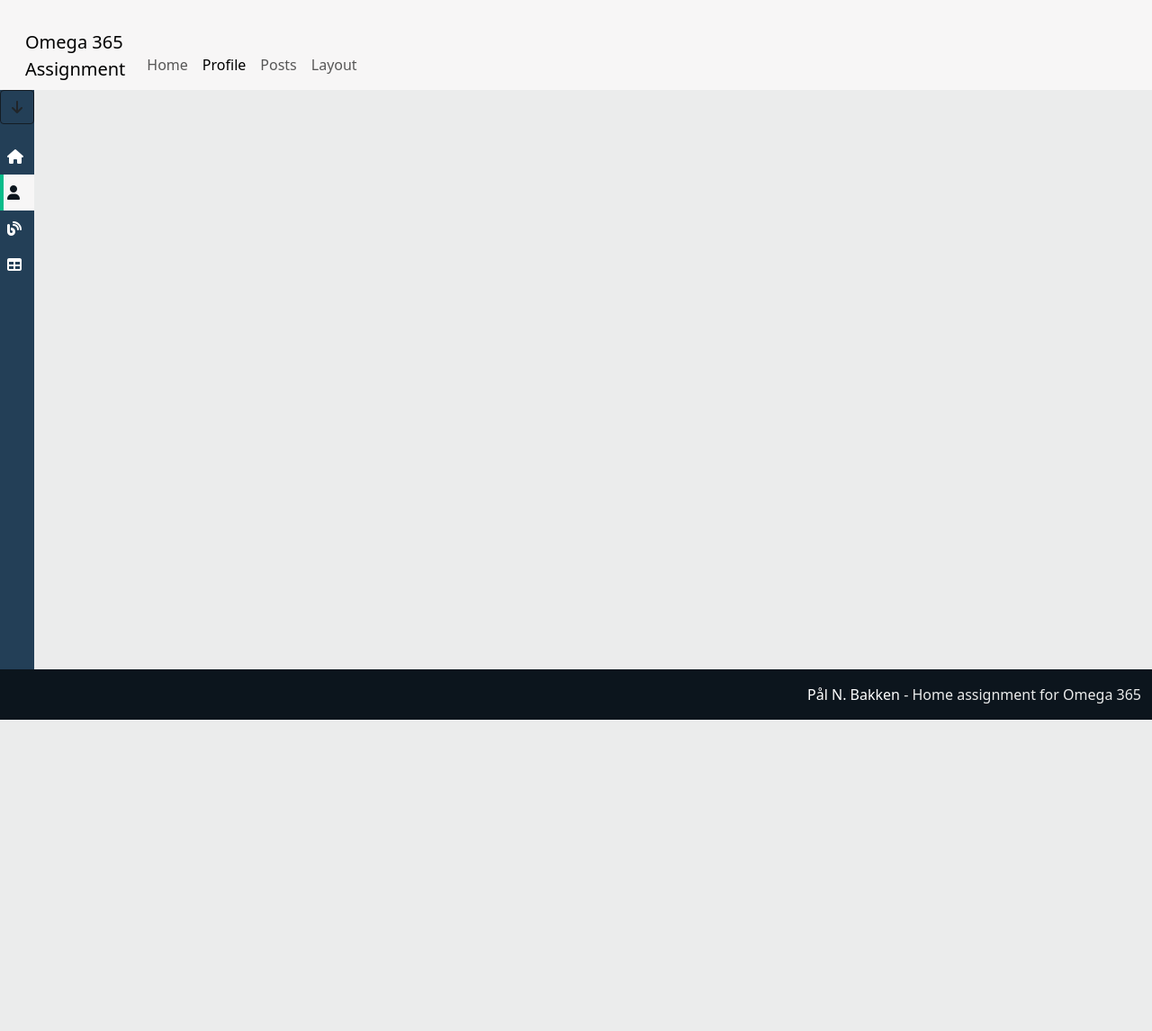
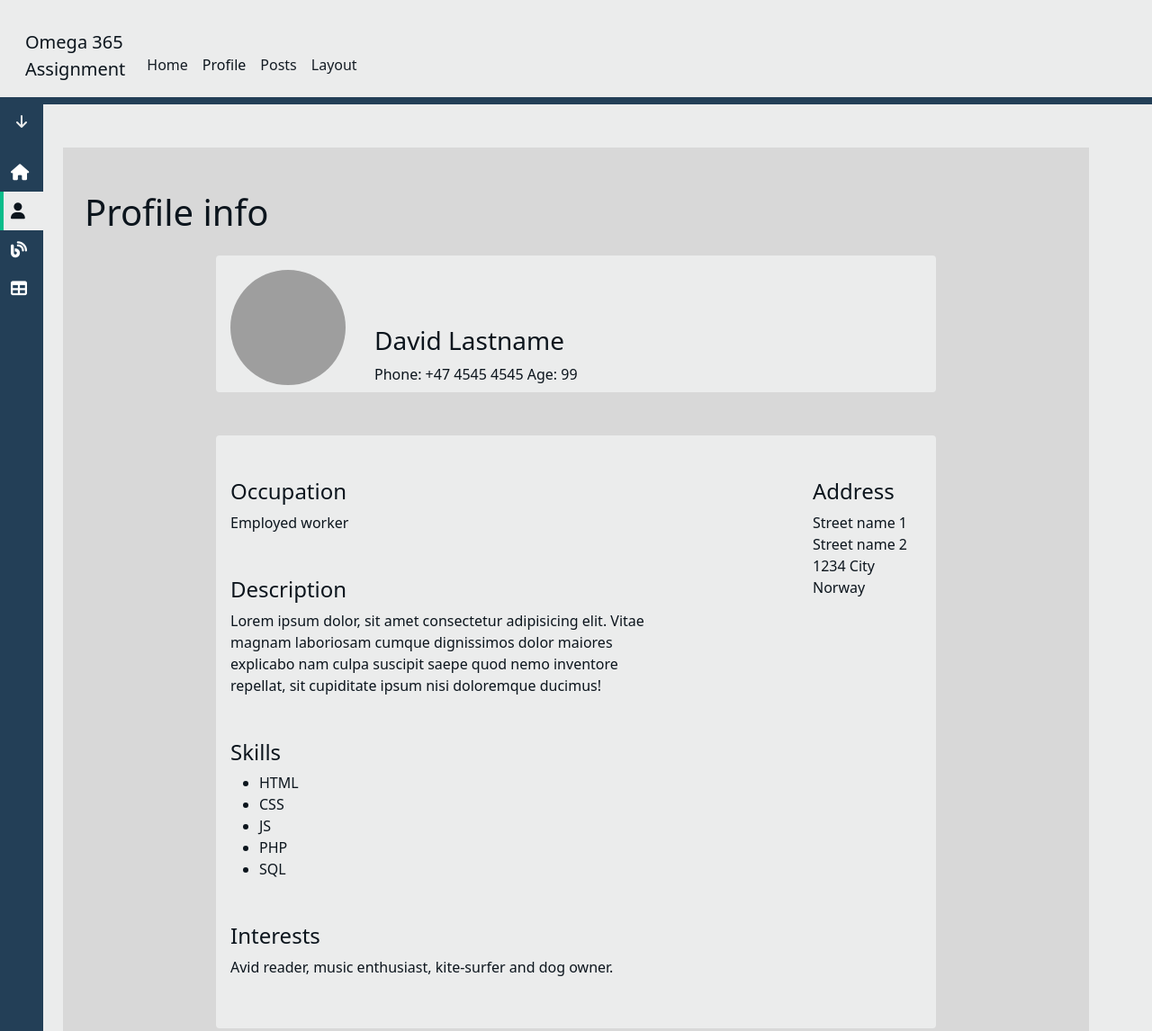
Before and after one commit to mohamad-j/omega365_task, a plain HTML site: page profile.html in a window 1280 px wide. Shown: the top 1146 px of the page at 90% size. Before the commit the page ends 800 px from the top, so only its background shows below. Drawn offline with nearby package versions, Linux system fonts and the light colour scheme; grey boxes are pictures that could not be loaded.

Commit message:
Add basic profile page info, minor html cleanup

```diff
--- a/profile.html
+++ b/profile.html
@@ -97,7 +97,7 @@
                 <li class="sidebar-nav-item gap-1">
                   <a
                     href="./profile.html"
-                    class="sidebar-nav-link px-2 py-2 px-2 py-2 active"
+                    class="sidebar-nav-link px-2 py-2 active"
                     aria-current="page"
                   >
                     <i class="fa-solid fa-user"></i>
@@ -107,7 +107,7 @@
                 <li class="sidebar-nav-item gap-1">
                   <a
                     href="./posts.html"
-                    class="sidebar-nav-link px-2 py-2 px-2 py-2"
+                    class="sidebar-nav-link px-2 py-2"
                     aria-current="page"
                   >
                     <i class="fa-solid fa-blog"></i>
@@ -125,13 +125,113 @@
           </div>
         </div>
       </div>
-      <main class="container-fluid"></main>
+      <main class="container-fluid">
+        <section
+          class="container-sm profile-section mt-5 py-5 d-flex-column align-items-center"
+        >
+          <div class="container-fluid mb-3">
+            <h1>Profile info</h1>
+          </div>
+          <div
+            class="profile-info-container profile-header-info px-3 pt-3 pb-2"
+          >
+            <div class="profile-avatar-container">
+              <img
+                src="./assets/img/dave.png"
+                style="
+                  width: 128px;
+                  height: 128px;
+                  border-radius: 50%;
+                  object-fit: cover;
+                  object-position: center top;
+                "
+              />
+            </div>
+            <div>
+              <div class="profile-name"><h3>David Lastname</h3></div>
+              <span class="tel">Phone: +47 4545 4545</span>
+              <span class="age">Age: 99</span>
+            </div>
+          </div>
+          <div class="profile-info-container px-3 pt-5 pb-2 mt-5">
+            <div
+              class="main-profile-info-wrapper d-flex flex-row flex-wrap-reverse"
+            >
+              <div class="col-sm-9">
+                <div class="profile-info-group mb-5">
+                  <h4>Occupation</h4>
+                  <p>Employed worker</p>
+                </div>
+                <div class="profile-info-group mb-5">
+                  <h4>Description</h4>
+                  <p>
+                    Lorem ipsum dolor, sit amet consectetur adipisicing elit.
+                    Vitae magnam laboriosam cumque dignissimos dolor maiores
+                    explicabo nam culpa suscipit saepe quod nemo inventore
+                    repellat, sit cupiditate ipsum nisi doloremque ducimus!
+                  </p>
+                </div>
+                <div class="profile-info-group mb-5">
+                  <h4>Skills</h4>
+                  <ul class="">
+                    <li>HTML</li>
+                    <li>CSS</li>
+                    <li>JS</li>
+                    <li>PHP</li>
+                    <li>SQL</li>
+                  </ul>
+                </div>
+                <div class="profile-info-group mb-5">
+                  <h4>Interests</h4>
+                  <p>
+                    Avid reader, music enthusiast, kite-surfer and dog owner.
+                  </p>
+                </div>
+              </div>
+              <div class="col-sm-3 d-flex flex-column align-items-end mb-5">
+                <div class="profile-info-group me-3">
+                  <h4>Address</h4>
+                  <p>
+                    Street name 1<br />
+                    Street name 2<br />
+                    1234 City<br />
+                    Norway
+                  </p>
+                </div>
+              </div>
+            </div>
+          </div>
+        </section>
+      </main>
     </div>
     <footer class="container-fluid py-3 d-flex justify-content-end">
       <span>
-        <a href="https://pnbakken.com" class="text-white">Pål N. Bakken</a>
+        <a href="https://pnbakken.com" class="">Pål N. Bakken</a>
         - Home assignment for Omega 365
       </span>
     </footer>
   </body>
 </html>
+
+<style>
+  .profile-section {
+    background-color: var(--color-background-alt);
+    display: flex;
+    flex-direction: column;
+    align-items: center;
+  }
+
+  .profile-info-container {
+    width: 100%;
+    max-width: 800px;
+    background-color: var(--color-background);
+    border-radius: 4px;
+  }
+
+  .profile-header-info {
+    display: flex;
+    align-items: flex-end;
+    flex-wrap: wrap;
+    gap: 32px;
+  }
+</style>
--- a/script.js
+++ b/script.js
@@ -1,6 +1,6 @@
-//Global INIT
-
+//Global init
 $(document).ready(function () {
+  (function initSidebar() {
     $(document).find(".btn-toggle-sidebar").off().on("click", toggleSidebar);
 
     $(document)
@@ -12,6 +12,7 @@ $(document).ready(function () {
       .on("mouseleave", function () {
         $(this).find(".sidebar").removeClass("show");
       });
+  })();
 });
 
 /**
--- a/style.css
+++ b/style.css
@@ -1,10 +1,10 @@
 :root {
   --color-indigo: #233f57;
-  --color-lapis: rgb(28, 79, 124);
+  --color-lapis: #1c4f7c;
   --color-mint: #09bc8a;
 
   --color-white: #ebecec;
-  --color-white-alt: #f7f6f6;
+  --color-white-alt: rgb(216, 216, 216);
   --color-black: #0c151d;
   --color-black-alt: #141c24;
 
@@ -46,16 +46,28 @@ body {
 }
 
 header {
-  background-color: var(--color-background-alt);
+  background-color: var(--color-background);
+  position: relative;
+  padding-bottom: 16px;
+}
+
+header::after {
+  content: "";
+  height: 8px;
+  width: 100%;
+  position: absolute;
+  bottom: 0;
+  left: 0;
+  background-color: var(--color-primary);
 }
 
 main {
-  margin-left: 48px;
+  margin-left: 56px;
 }
 
 footer {
-  background-color: var(--color-black);
-  color: var(--color-white);
+  background-color: var(--color-background-alt);
+  color: var(--color-text);
   z-index: 10;
 }
 
@@ -65,6 +77,7 @@ p {
 
 a {
   text-decoration: none;
+  color: var(--color-text);
 }
 
 /*Inline scrolling */
@@ -88,8 +101,18 @@ a {
   border-radius: 6px;
 } */
 
+.navbar-nav .nav-link {
+  color: var(--color-text-alt);
+}
+
+.navbar .navbar-brand,
+.navbar-nav .nav-link.active,
+.navbar-nav .nav-link:hover {
+  color: var(--color-text);
+}
+
 .btn {
-  border: 1px solid var(--color-text-alt);
+  border: 1px solid transparent;
   border-radius: 4px;
   width: fit-content;
   height: fit-content;
@@ -99,6 +122,7 @@ a {
 .btn:hover {
   background-color: var(--color-primary);
   color: var(--color-white);
+  border: 1px solid var(--color-primary);
 }
 
 .btn-primary {
@@ -110,17 +134,19 @@ a {
   z-index: 99;
 }
 
+/***** SIDEBAR *****/
+
 .sidebar-wrapper {
   width: fit-content;
   height: 100%;
 
-  min-width: 32px;
+  min-width: 48px;
 
   z-index: 5 !important;
   background: var(--color-primary);
 }
 
-@media (max-width: 768px) {
+@media (max-width: 991px) {
   .sidebar-wrapper {
     display: none;
   }
@@ -130,6 +156,7 @@ a {
   display: grid;
   grid-template-columns: 0fr;
   transition: all 0.5s ease-in-out;
+  font-size: 18px;
 }
 
 .sidebar.show,
@@ -145,6 +172,11 @@ a {
   max-width: 256px;
 }
 
+.sidebar .btn {
+  color: var(--color-white) !important;
+  width: 48px;
+}
+
 .sidebar-nav-link {
   display: flex;
   flex-direction: row;
@@ -152,10 +184,11 @@ a {
   width: 100%;
   justify-content: space-between;
   transition: 0.5s ease;
+  padding-left: 12px !important;
 }
 .sidebar-nav-link.active,
 .sidebar-nav-link:hover {
-  background-color: var(--color-background-alt);
+  background-color: var(--color-background);
   color: var(--color-text);
   position: relative;
 }
```
Also changed, not shown: index.html (+3 -6 lines), layout.html (+3 -6 lines), posts.html (+27 -12 lines), assets/svg/dark_mode.svg (added), assets/svg/light_mode.svg (added), 1 other file. Lines whose indentation alone changed are shown as unchanged.
